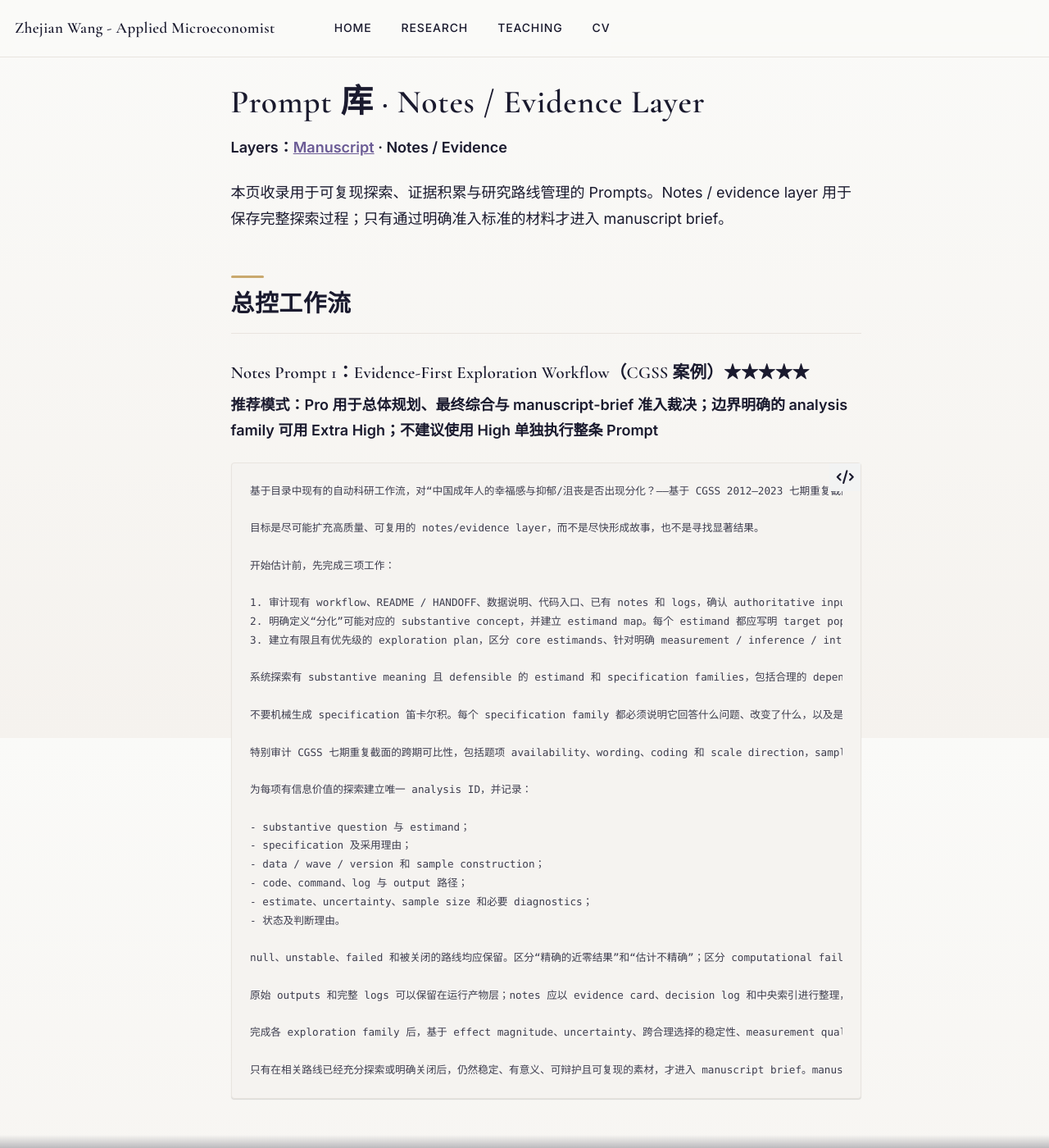
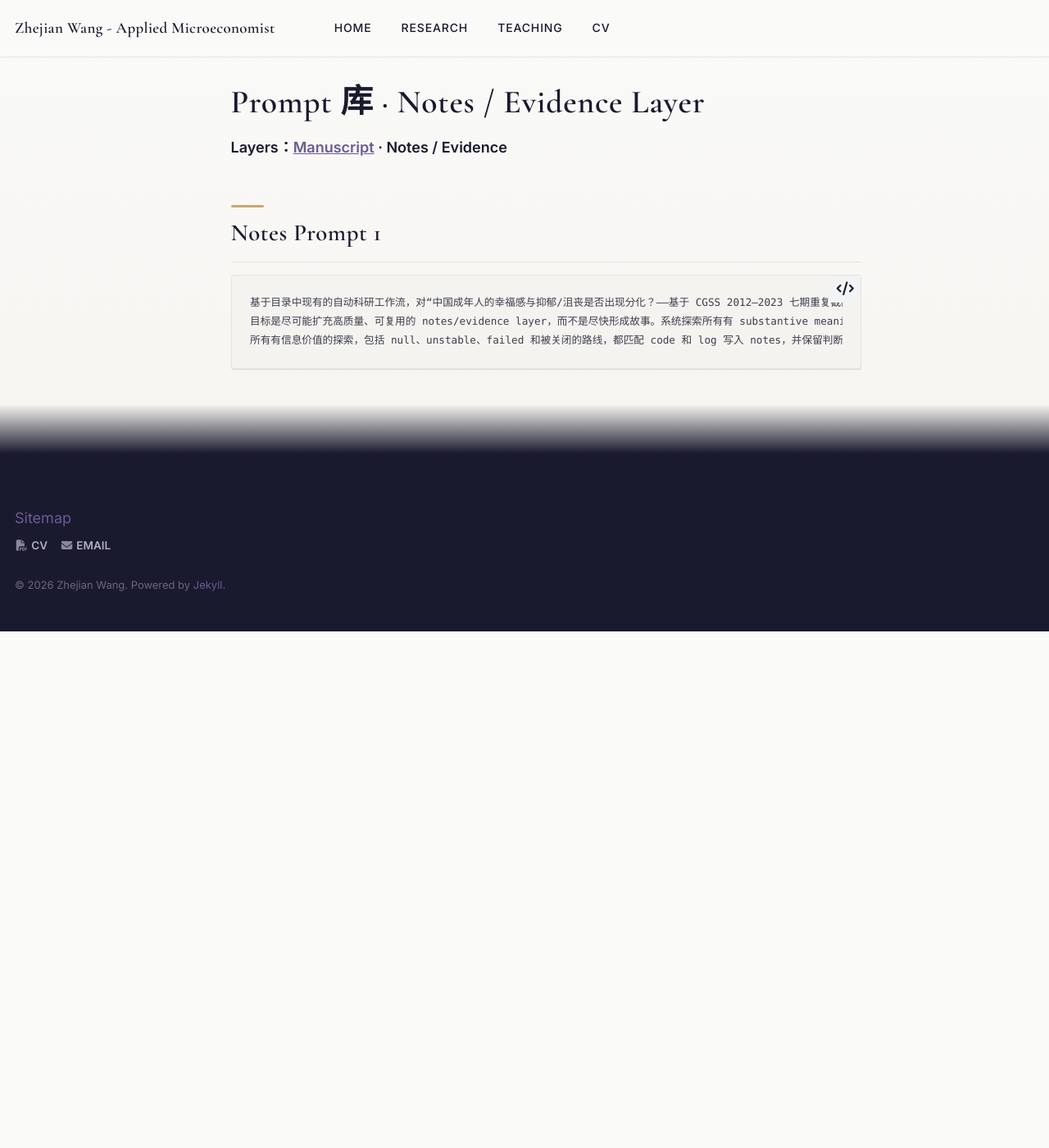
Before and after one commit to zhejianw/zhejianw.github.io, a Jekyll site: the page built from ai/prompts/notes/index.md, in a window 1280 px wide and 1400 px high. Shown: the whole window at 82% size. Built offline with Jekyll 4.4.1, drawn with Linux system fonts in a browser that asks for light colours; a script that is not in the unit is left out.

```diff
--- a/ai/prompts/notes/index.md
+++ b/ai/prompts/notes/index.md
@@ -13,45 +13,10 @@
 
 **Layers：[Manuscript](/ai/prompts/) · Notes / Evidence**
 
-本页收录用于可复现探索、证据积累与研究路线管理的 Prompts。Notes / evidence layer 用于保存完整探索过程；只有通过明确准入标准的材料才进入 manuscript brief。
-
-## 总控工作流
-
-### Notes Prompt 1：Evidence-First Exploration Workflow（CGSS 案例）★★★★★
-
-**推荐模式：Pro 用于总体规划、最终综合与 manuscript-brief 准入裁决；边界明确的 analysis family 可用 Extra High；不建议使用 High 单独执行整条 Prompt**
+## Notes Prompt 1
 
 ~~~text
-基于目录中现有的自动科研工作流，对“中国成年人的幸福感与抑郁/沮丧是否出现分化？——基于 CGSS 2012–2023 七期重复截面的证据”开展可复现、分层推进的系统探索。
-
-目标是尽可能扩充高质量、可复用的 notes/evidence layer，而不是尽快形成故事，也不是寻找显著结果。
-
-开始估计前，先完成三项工作：
-
-1. 审计现有 workflow、README / HANDOFF、数据说明、代码入口、已有 notes 和 logs，确认 authoritative inputs、数据版本、变量 lineage、样本构造及已有输出是否可追溯。在扩展前先复现一个已有 baseline；如果无法复现，先记录并隔离问题，不要在不稳定的基础上继续扩展，也不要默认现有流程一定正确。
-2. 明确定义“分化”可能对应的 substantive concept，并建立 estimand map。每个 estimand 都应写明 target population、outcome construct / coding、比较对象、时间维度、权重和可支持的解释。区分人口总体趋势、composition-adjusted pattern 和 exploratory association；除非 design 本身允许，不使用 causal language。
-3. 建立有限且有优先级的 exploration plan，区分 core estimands、针对明确 measurement / inference / interpretation concern 的 alternative specifications，以及有实质动机的 exploratory extensions。为每个 analysis family 预先说明进入、继续和关闭条件；不得因为出现显著结果而停止，也不得因为没有显著结果而无边界扩张。
-
-系统探索有 substantive meaning 且 defensible 的 estimand 和 specification families，包括合理的 dependent variables / codings、controls、FE、clustering / inference、functional forms、weights、sample restrictions，以及 distributional、heterogeneity、decomposition 等分析。主动补充我没有点到但值得探索的方向，但每个新增方向必须对应明确的 substantive question，或可信的 measurement、inference、interpretation concern。
-
-不要机械生成 specification 笛卡尔积。每个 specification family 都必须说明它回答什么问题、改变了什么，以及是否改变 estimand；不同 estimand 的结果不得被直接当作同一个 effect 比较。不要按显著性筛选、排序或保留结果。
-
-特别审计 CGSS 七期重复截面的跨期可比性，包括题项 availability、wording、coding 和 scale direction，sampling frame、survey timing、weights、strata / PSU、地区覆盖、missingness、item nonresponse、样本构成变化及异常 wave。无法可靠 harmonize 的内容应明确标记，不能通过静默 recoding 制造可比性。
-
-为每项有信息价值的探索建立唯一 analysis ID，并记录：
-
-- substantive question 与 estimand；
-- specification 及采用理由；
-- data / wave / version 和 sample construction；
-- code、command、log 与 output 路径；
-- estimate、uncertainty、sample size 和必要 diagnostics；
-- 状态及判断理由。
-
-null、unstable、failed 和被关闭的路线均应保留。区分“精确的近零结果”和“估计不精确”；区分 computational failure、data limitation 与 substantive route closure，并记录关闭理由。
-
-原始 outputs 和完整 logs 可以保留在运行产物层；notes 应以 evidence card、decision log 和中央索引进行整理，而不是复制堆积全部输出。相同分析不得产生无法辨认的重复 notes，后续修改不得静默覆盖既有判断。
-
-完成各 exploration family 后，基于 effect magnitude、uncertainty、跨合理选择的稳定性、measurement quality、substantive meaning 和 counterevidence 进行综合，不把“稳定”定义为持续显著。
-
-只有在相关路线已经充分探索或明确关闭后，仍然稳定、有意义、可辩护且可复现的素材，才进入 manuscript brief。manuscript brief 同时保留重要的 null、counterevidence、boundary conditions 和 evidence / code pointers，再由 manuscript brief 加工到 manuscript。除非另有明确要求，不要在这一阶段直接撰写或修改 manuscript。
+基于目录中现有的自动科研工作流，对“中国成年人的幸福感与抑郁/沮丧是否出现分化？——基于 CGSS 2012–2023 七期重复截面的证据”进行充分探索。
+目标是尽可能扩充高质量、可复用的 notes/evidence layer，而不是尽快形成故事。系统探索所有有 substantive meaning 且 defensible 的 estimand 和 specification families，包括合理的 dependent variables/codings、controls、FE、clustering/inference、functional forms、weights、sample restrictions，以及 distributional、heterogeneity、decomposition 等分析；主动补充我没有点到但值得探索的方向。不要机械做 specification 笛卡尔积，也不要按显著性筛选结果。
+所有有信息价值的探索，包括 null、unstable、failed 和被关闭的路线，都匹配 code 和 log 写入 notes，并保留判断理由。只有经充分探索后仍然稳定、有意义、可辩护的素材进入 manuscript brief，再由 manuscript brief 加工到 manuscript。
 ~~~
```
